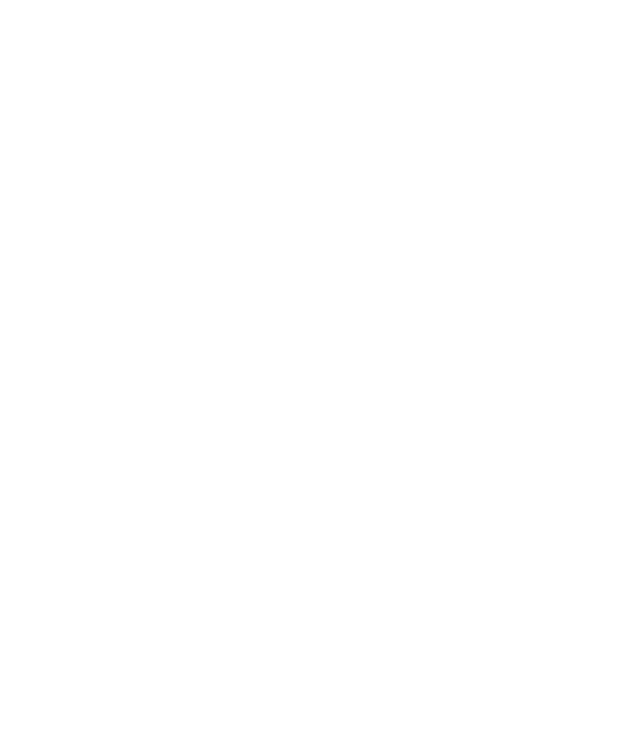
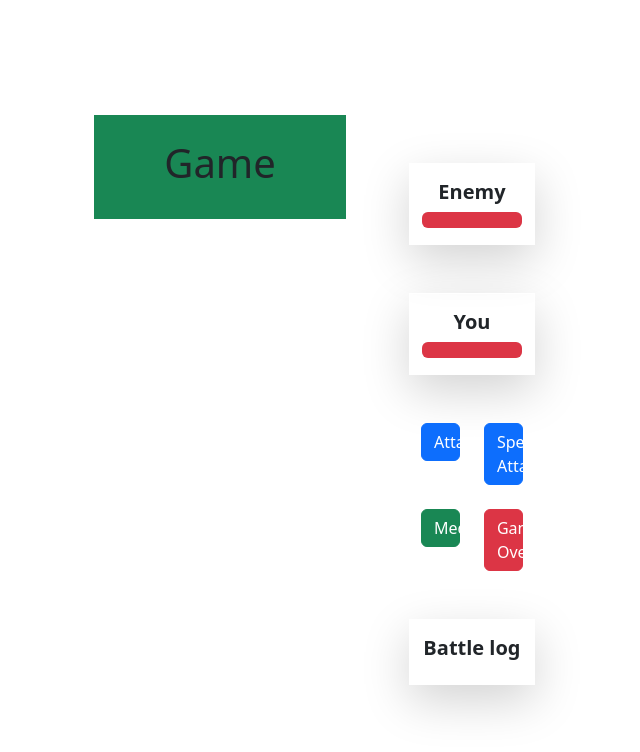
Before and after one commit to lucanovellihtml/project-vue-vite-battle, a Vue app in the folder vue-project/: page / in a window 1280 px wide. Shown: the top 752 px of the page, without its empty margins (294-934 px from the left). Built offline with nearby package versions, Linux system fonts and the light colour scheme.

Commit message:
add: imported children components

```diff
--- a/vue-project/src/App.vue
+++ b/vue-project/src/App.vue
@@ -1,8 +1,78 @@
-<script setup>
+<script>
+
+import { ref } from "vue"
+import HeaderGame from "./components/HeaderGame.vue";
+import Player from "./components/Player.vue";
+import ButtonControl from "./components/ButtonControl.vue";
+import LogBattle from "./components/logBattle.vue";
+
+export default {
+
+  components: { HeaderGame, Player, ButtonControl, LogBattle }
+
+}
+
 </script>
 
 <template>
 
+  <!-- header -->
+  <header>
+
+    <!-- header component -->
+    <HeaderGame></HeaderGame>
+
+  </header>
+
+  <!-- main -->
+  <main>
+
+    <!-- section enemy -->
+    <Player title="Enemy"></Player>
+
+    <!-- section player -->
+    <Player title="You"></Player>
+
+    <!-- section controls -->
+    <section class="container-fluid mt-5 d-flex flex-column gap-4">
+
+      <!-- row buttons attack -->
+      <div class="row justify-content-center gap-4 gap-sm-0">
+
+        <!-- button attack -->
+        <div class="col-12 col-sm-6 col-md-3 text-center">
+          <ButtonControl title="Attack" color="primary" />
+        </div>
+
+        <!-- button attack special -->
+        <div class="col-12 col-sm-6 col-md-3 text-center">
+          <ButtonControl title="Special Attack" color="primary" />
+        </div>
+
+      </div>
+
+      <!-- row buttons medikit/gamer over -->
+      <div class="row justify-content-center gap-4 gap-sm-0">
+
+        <!-- button meidkit -->
+        <div class="col-12 col-sm-6 col-md-3 text-center">
+          <ButtonControl title="Medikit" color="success" />
+        </div>
+
+        <!-- button gamer over -->
+        <div class="col-12 col-sm-6 col-md-3 text-center">
+          <ButtonControl title="Gamer Over!" color="danger" />
+        </div>
+
+      </div>
+
+    </section>
+
+    <!-- section log -->
+    <LogBattle title="Battle log" />
+
+  </main>
+
 </template>
 
 <style scoped></style>
```
